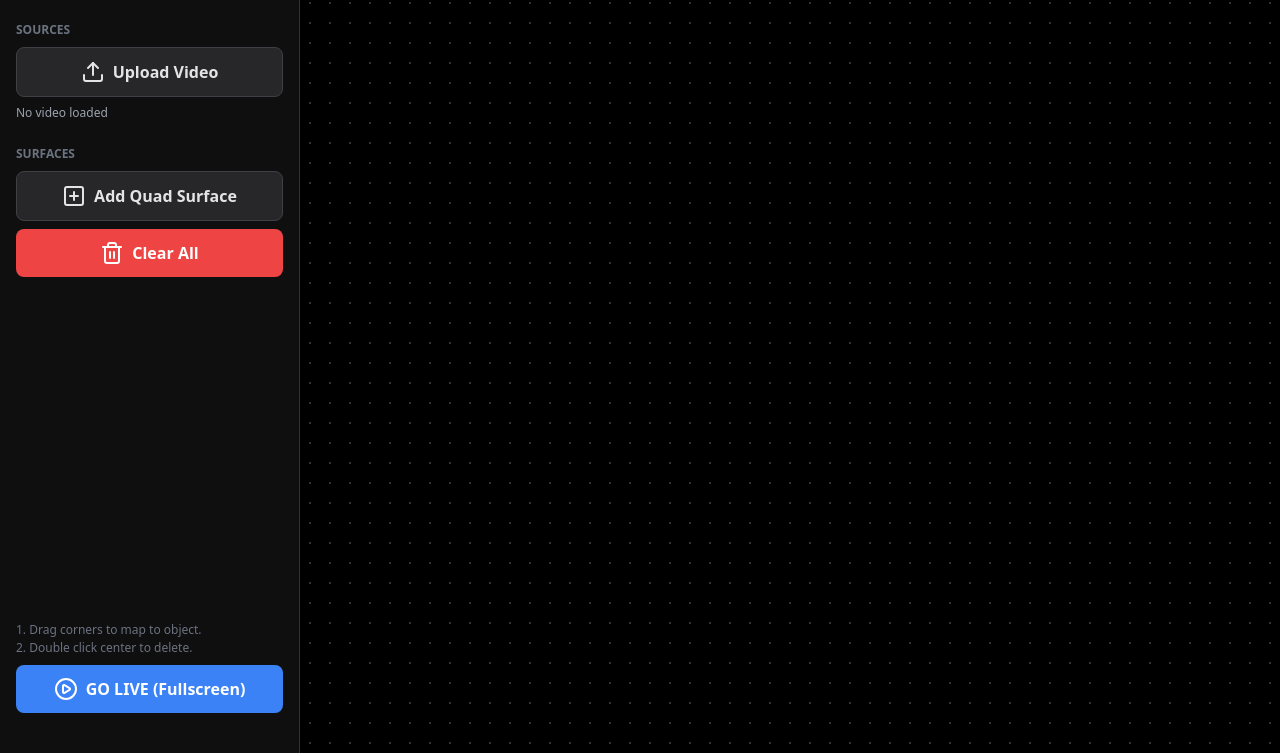
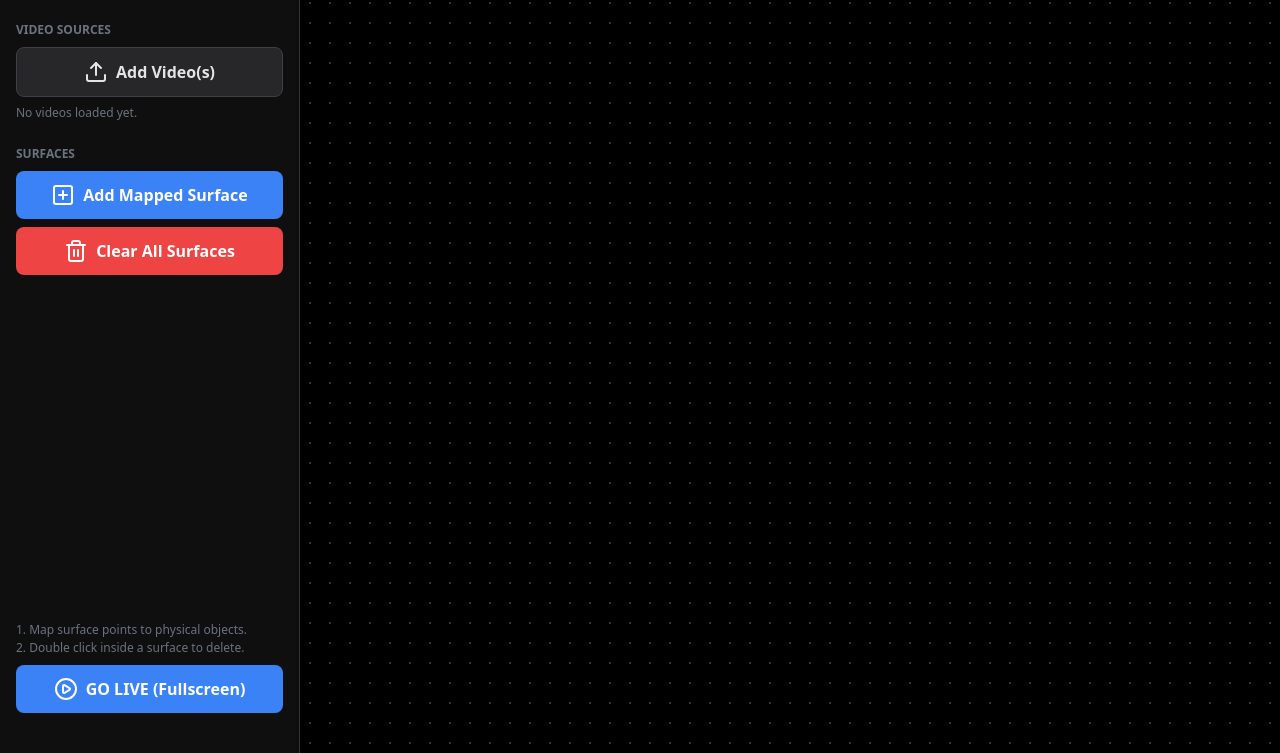
Before and after one commit to carlinidk/Lumiamap, a plain HTML site: page index.html in a window 1280 px wide. Shown: the part 47-800 px from the top of the page. Drawn offline with nearby package versions, Linux system fonts and the light colour scheme.

Commit message:
Update index.html

```diff
--- a/index.html
+++ b/index.html
@@ -25,28 +25,31 @@
             </div>
 
             <div class="control-group">
-                <h3 class="section-title">Sources</h3>
-                <input type="file" id="video-upload" accept="video/*" class="hidden">
+                <h3 class="section-title">Video Sources</h3>
+                <input type="file" id="video-upload" accept="video/*" multiple class="hidden">
                 <button onclick="document.getElementById('video-upload').click()" class="btn btn-secondary mb-2">
-                    <i data-lucide="upload"></i> Upload Video
+                    <i data-lucide="upload"></i> Add Video(s)
                 </button>
-                <div id="video-status" class="text-xs text-gray-400 truncate">No video loaded</div>
+                <!-- This is the list that will show all loaded videos -->
+                <div id="video-source-list" class="space-y-1">
+                    <p class="text-xs text-gray-500" id="no-sources-message">No videos loaded yet.</p>
+                </div>
             </div>
 
             <div class="control-group">
                 <h3 class="section-title">Surfaces</h3>
-                <button id="add-surface-btn" class="btn btn-secondary mb-2">
-                    <i data-lucide="plus-square"></i> Add Quad Surface
+                <button id="add-surface-btn" class="btn btn-primary mb-2">
+                    <i data-lucide="plus-square"></i> Add Mapped Surface
                 </button>
                 <button id="clear-all-btn" class="btn btn-danger">
-                    <i data-lucide="trash-2"></i> Clear All
+                    <i data-lucide="trash-2"></i> Clear All Surfaces
                 </button>
             </div>
 
             <div class="control-group mt-auto">
                 <div class="instructions">
-                    <p>1. Drag corners to map to object.</p>
-                    <p>2. Double click center to delete.</p>
+                    <p>1. Map surface points to physical objects.</p>
+                    <p>2. Double click inside a surface to delete.</p>
                 </div>
                 <button id="go-live-btn" class="btn btn-primary">
                     <i data-lucide="play-circle"></i> GO LIVE (Fullscreen)
@@ -65,9 +68,6 @@
         </main>
     </div>
 
-    <!-- Hidden Video Element for Source -->
-    <video id="source-video" class="hidden-video" loop muted playsinline></video>
-
     <!-- Main Application Logic -->
     <script src="js/main.js"></script>
 </body>
```
